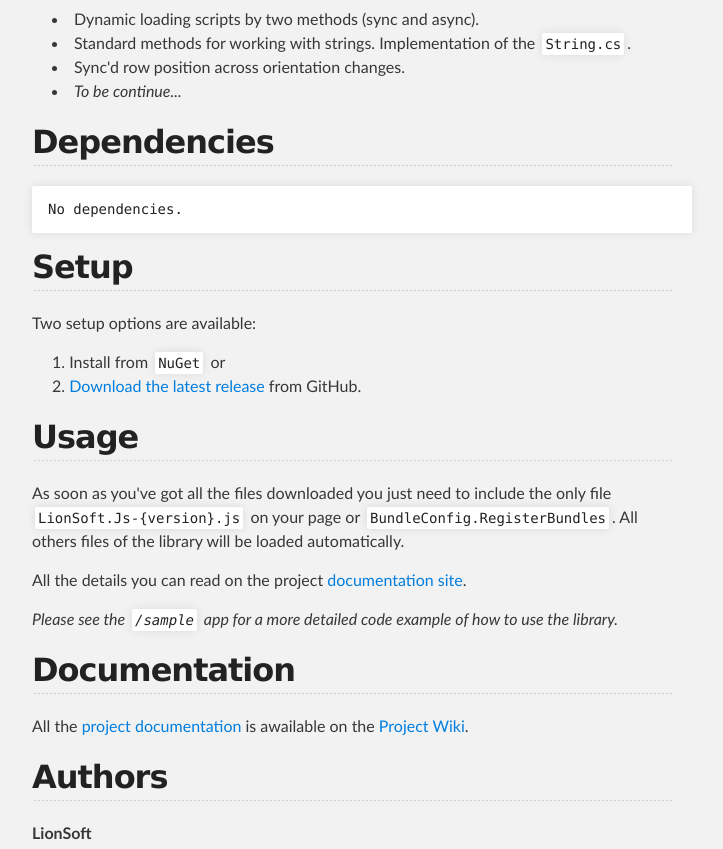
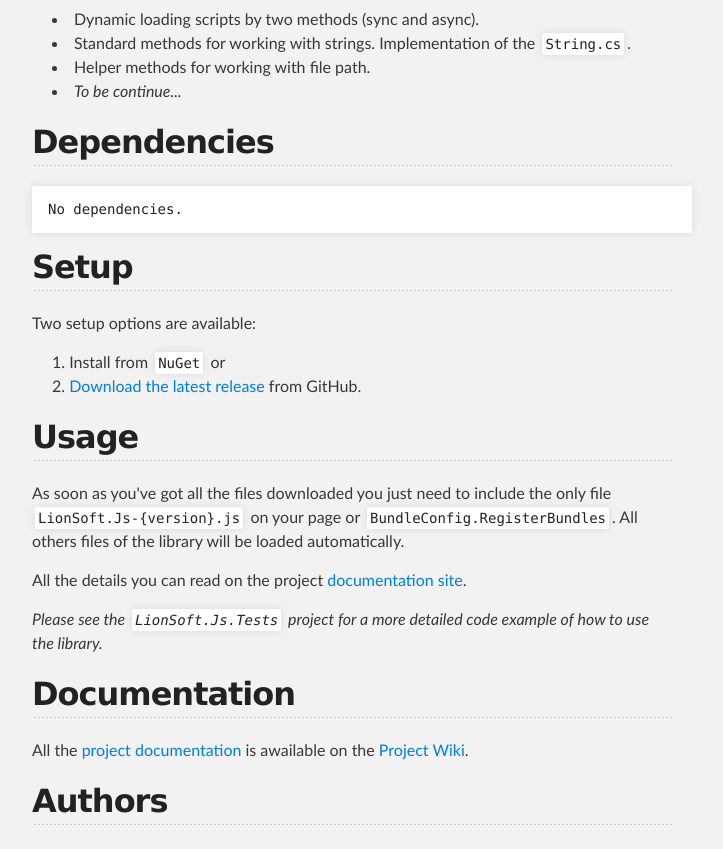
Before and after one commit to lionsoft/LionSoft.Js, a plain HTML site: page index.html in a window 1280 px wide. Shown: the part 643-1492 px from the top of the page, without its empty margins (288-1011 px from the left). Drawn offline with Linux system fonts and the light colour scheme.

```diff
--- a/index.html
+++ b/index.html
@@ -52,7 +52,7 @@
 <ul>
 <li>Dynamic loading scripts by two methods (sync and async).</li>
 <li>Standard methods for working with strings. Implementation of the <code>String.cs</code>.</li>
-<li>Sync'd row position across orientation changes.</li>
+<li>Helper methods for working with file path.</li>
 <li><em>To be continue...</em></li>
 </ul><h2>
 <a name="dependencies" class="anchor" href="#dependencies"><span class="octicon octicon-link"></span></a>Dependencies</h2>
@@ -76,7 +76,7 @@
 
 <p>All the details you can read on the project <a href="https://github.com/lionsoft/LionSoft.Js/wiki/LionSoft.Js-Documentation">documentation site</a>.</p>
 
-<p><em>Please see the <code>/sample</code> app for a more detailed code example of how to use the library.</em></p>
+<p><em>Please see the <code>LionSoft.Js.Tests</code> project for a more detailed code example of how to use the library.</em></p>
 
 <h2>
 <a name="documentation" class="anchor" href="#documentation"><span class="octicon octicon-link"></span></a>Documentation</h2>
```
Also changed, not shown: params.json (+1 -1 lines).
